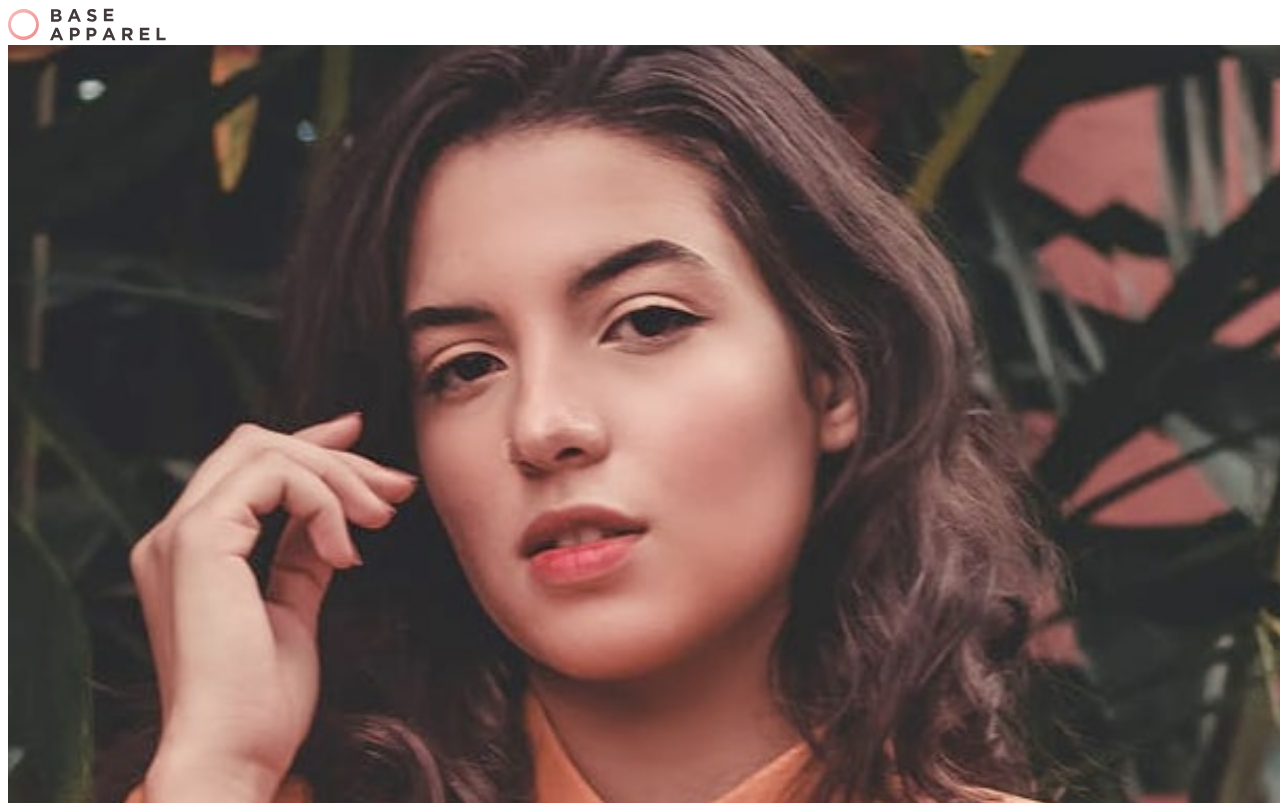
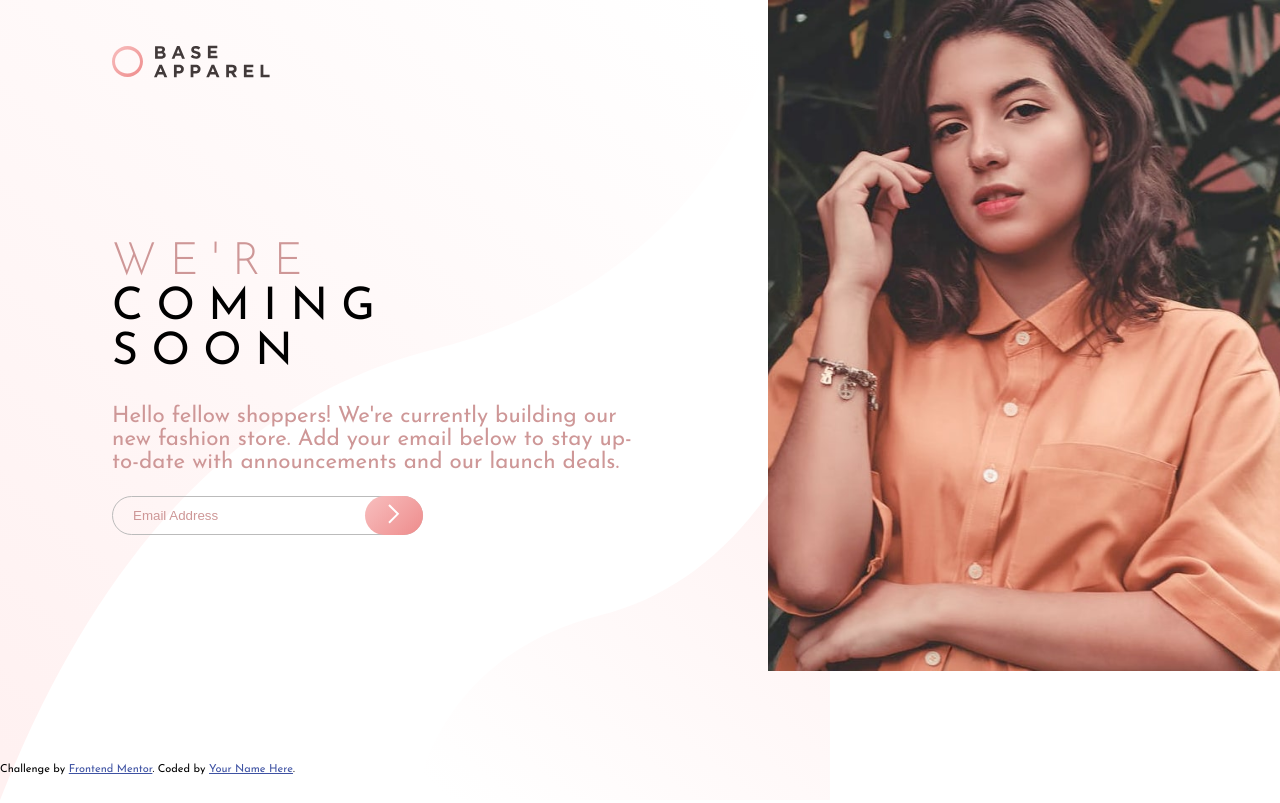
Before and after one commit to sayali-gad/base-Apparel-coming-soon-page, a plain HTML site: page index.html in a window 1280 px wide. Shown: the top 803 px of the page. Drawn offline with Linux system fonts and the light colour scheme.

Commit message:
added css

```diff
--- a/index.html
+++ b/index.html
@@ -12,6 +12,12 @@
       href="./images/favicon-32x32.png"
     />
 
+    <link rel="preconnect" href="https://fonts.gstatic.com" />
+    <link
+      href="https://fonts.googleapis.com/css2?family=Josefin+Sans:wght@300;400;600&display=swap"
+      rel="stylesheet"
+    />
+    <link rel="stylesheet" href="style.css" />
     <title>Frontend Mentor | Base Apparel coming soon page</title>
 
     <!-- Feel free to remove these styles or customise in your own stylesheet 👍 -->
@@ -19,6 +25,7 @@
       .attribution {
         font-size: 11px;
         text-align: center;
+        position: absolute;
       }
       .attribution a {
         color: hsl(228, 45%, 44%);
@@ -33,9 +40,14 @@
       src="images/hero-mobile.jpg"
       alt="hero image"
       srcset="images/hero-mobile.jpg 375w, images/hero-desktop.jpg 610w"
+      class="hero"
     />
-    <div>
-      <h1>We're coming soon</h1>
+    <main>
+      <h1>
+        <span>We're</span><br />
+        coming <br />
+        soon
+      </h1>
 
       <p>
         Hello fellow shoppers! We're currently building our new fashion store.
@@ -43,13 +55,21 @@
         launch deals.
       </p>
 
-      <form>
-        <input type="email" name="email" id="email" />
+      <form id="subscribeForm">
+        <input
+          type="email"
+          name="email"
+          id="email"
+          class="email"
+          placeholder="Email Address"
+          aria-label="Enter email address here to subscribe"
+        />
         <button type="submit">
           <img src="images/icon-arrow.svg" alt="sumbit button" />
         </button>
+        <p id="error" class="error" hidden>Please provide a valid email</p>
       </form>
-    </div>
+    </main>
     <footer>
       <p class="attribution">
         Challenge by
@@ -58,5 +78,12 @@
         >. Coded by <a href="#">Your Name Here</a>.
       </p>
     </footer>
+    <script>
+      const form = document.getElementById("subscribeForm");
+
+      function submit(e) {
+        e.preventDefault();
+      }
+    </script>
   </body>
 </html>
--- /dev/null
+++ b/style.css
@@ -0,0 +1,157 @@
+:root {
+  box-sizing: border-box;
+  font-size: calc(1vw + 0.6em);
+
+  --desaturated-red: hsl(0, 36%, 70%);
+  --soft-red: hsl(0, 93%, 68%);
+  --dark-grayish-red: hsl(0, 6%, 24%);
+}
+
+body {
+  box-sizing: inherit;
+  font-family: "Josefin Sans", sans-serif;
+  margin: 0;
+}
+
+body > * + * {
+  margin-top: 1.5em;
+}
+
+img {
+  max-width: 100%;
+}
+
+header {
+  padding: 1.5em;
+}
+
+.hero {
+  margin-top: 0;
+}
+
+main {
+  text-align: center;
+  margin-top: 0;
+  padding: 1.5em;
+}
+
+main > h1 {
+  text-transform: uppercase;
+  letter-spacing: 0.3em;
+  margin-top: 0;
+  font-weight: 400;
+}
+
+main > h1 > span {
+  color: var(--desaturated-red);
+  font-weight: 300;
+}
+
+main > p {
+  color: var(--desaturated-red);
+}
+
+form {
+  position: relative;
+  display: inline-block;
+}
+
+form input:invalid {
+  border: 1.5px solid var(--soft-red);
+}
+
+form input {
+  width: 12rem;
+  padding: 0.8em 1.5em;
+  border-radius: 3em;
+  border: 1px solid #bbb;
+  background-color: transparent;
+}
+
+form input:focus {
+  outline: none;
+  box-shadow: 1px 1px 0 var(--dark-grayish-red);
+}
+
+form button {
+  background: linear-gradient(135deg, hsl(0, 80%, 86%), hsl(0, 74%, 74%));
+  padding: 0.6em 1.7em;
+  border-radius: 1.8em;
+  border: transparent;
+  position: absolute;
+  right: 0;
+}
+
+form button:hover {
+  box-shadow: 0.5em 0.5em 1em var(--desaturated-red);
+  cursor: pointer;
+}
+
+form input:invalid ~ .error {
+  display: block;
+  color: var(--soft-red);
+  font-size: 0.7rem;
+  padding-left: 1.5em;
+  margin-top: 0.5em;
+  text-align: left;
+}
+
+form input:valid ~ .error {
+  display: none;
+}
+
+::placeholder {
+  /* Chrome, Firefox, Opera, Safari 10.1+ */
+  color: var(--desaturated-red);
+}
+
+:-ms-input-placeholder {
+  /* Internet Explorer 10-11 */
+  color: var(--desaturated-red);
+}
+
+::-ms-input-placeholder {
+  /* Microsoft Edge */
+  color: var(--desaturated-red);
+}
+
+@media screen and (min-width: 50em) {
+  body {
+    height: 100vh;
+    display: grid;
+    grid-template-columns: 1.5fr 1fr;
+    grid-template-rows: 30vh;
+  }
+
+  body::before {
+    content: "";
+    position: absolute;
+    top: 0;
+    left: 0;
+    bottom: 0;
+    right: 0;
+    background: url(images/bg-pattern-desktop.svg) no-repeat;
+    background-size: auto;
+    z-index: -9999;
+  }
+
+  header {
+    grid-column: 1 / 2;
+    grid-row: 1 / 2;
+
+    padding: 2em 5em;
+  }
+
+  .hero {
+    grid-column: 2 / 3;
+    grid-row: 1 / 3;
+  }
+
+  main {
+    grid-column: 1 / 2;
+    grid-row: 2 / 3;
+
+    text-align: left;
+    padding: 0 5em;
+  }
+}
```
